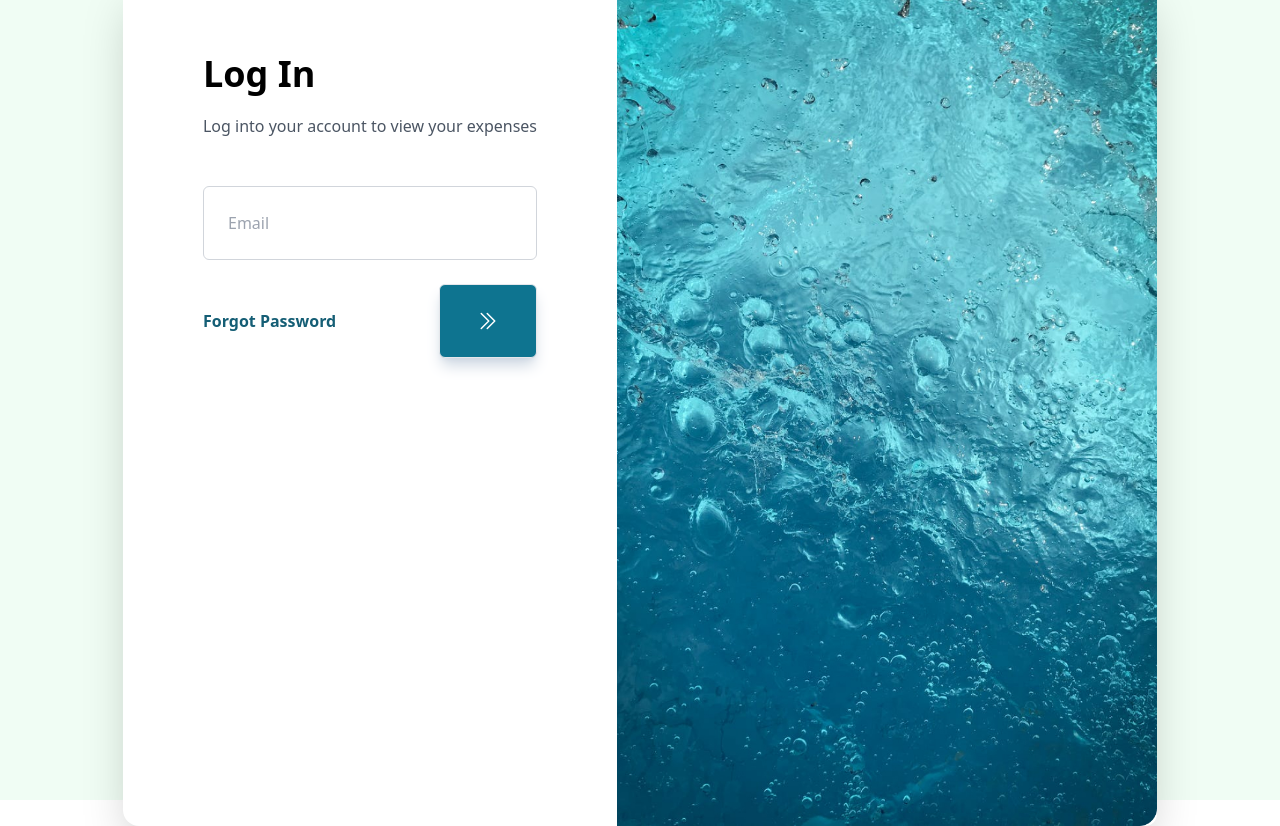
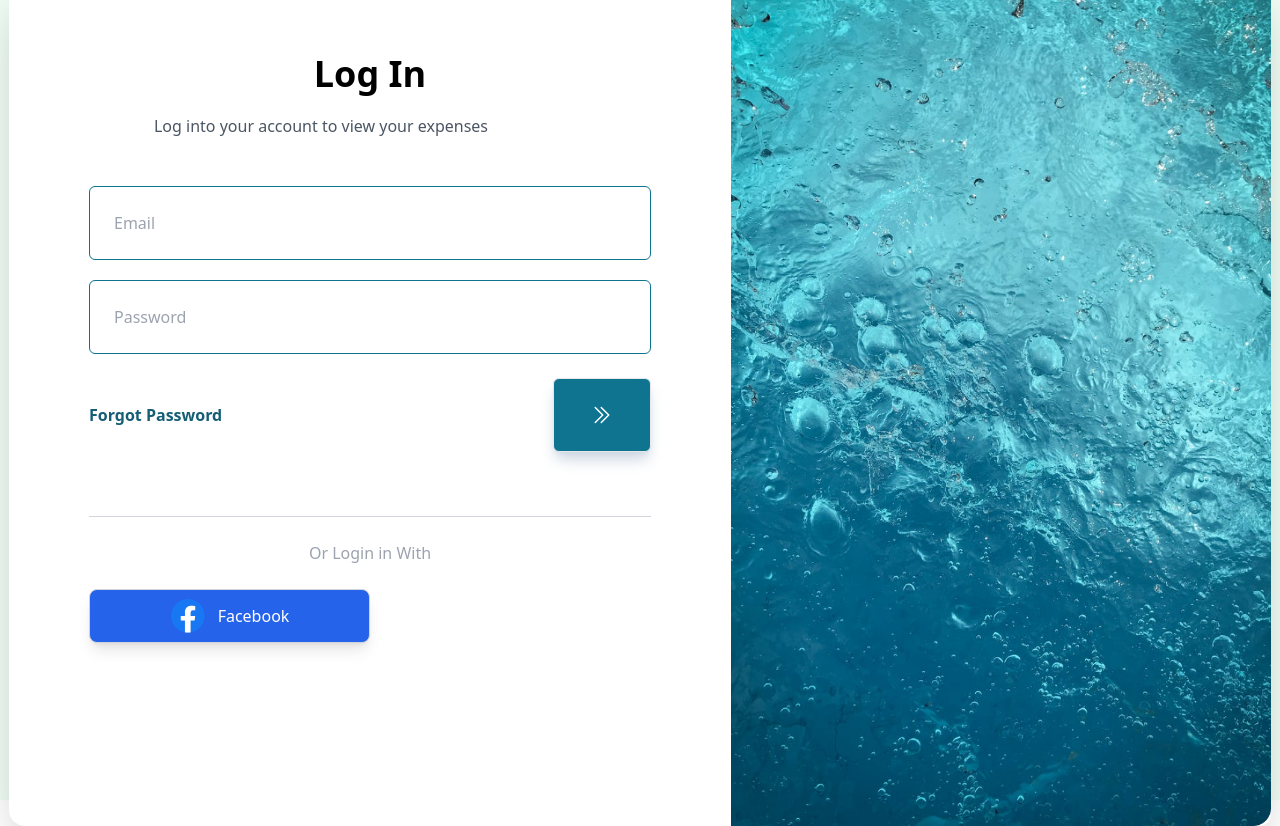
Before and after one commit to MiguelCamilo/Budget-Buddy-App, a React (Vite) app: page / in a window 1280 px wide. Built offline with nearby package versions, Linux system fonts and the light colour scheme.

Commit message:
Added bottom buttons

```diff
--- a/src/App.jsx
+++ b/src/App.jsx
@@ -7,9 +7,7 @@ function App() {
 		<div className="flex items-center justify-center h-screen w-screen bg-green-50">
       {/* card container */}
 			<div className="relative flex flex-col m-6 space-y-10 bg-white shadow-2xl rounded-2xl md:flex-row md:space-y-0 md:m-0">
-        {/* left side */}
         <LeftSide />
-        {/* right side */}
         <Image />
       </div>
 		</div>
--- a/src/components/LeftSide/LeftSide.jsx
+++ b/src/components/LeftSide/LeftSide.jsx
@@ -19,14 +19,19 @@ export default function LeftSide() {
 	return (
 		<div className="p-6 md:p-20">
 			{/* content */}
-			<h2 className="mb-5 text-4xl font-bold">Log In</h2>
-			<p className="max-w-sm mb-12 font-sans font-light text-gray-600">
+			<h2 className="mb-5 text-4xl font-bold text-center">Log In</h2>
+			<p className="max-w-sm mb-12 font-sans font-light text-gray-600 text-center ml-10">
 				Log into your account to view your expenses
 			</p>
 			<input
 				type="text"
-				className="w-full p-6 border border-gray-300 rounded-md placeholder:font-sans placeholder:font-light"
+				className="w-full p-6 border border-cyan-700 hover:border-cyan-500 rounded-md placeholder:font-sans placeholder:font-light"
 				placeholder="Email"
+			/>
+			<input
+				type="text"
+				className="w-full p-6 mt-5 border border-cyan-700 hover:border-cyan-500 rounded-md placeholder:font-sans placeholder:font-light"
+				placeholder="Password"
 			/>
 
 			{/* middle container */}
@@ -42,6 +47,20 @@ export default function LeftSide() {
 					<span>{arrow}</span>
 				</button>
 			</div>
+
+			{/* Border */}
+			<div className="mt-16 border-b border-gray-300"></div>
+
+			{/* Bottom Content */}
+			<p className="py-6 text-md font-light text-center text-gray-400">Or Login in With</p>
+
+			{/* bottom buttons container */}
+			<div className="flex flex-col space-x-0 space-y-6 md:flex-row md:space-x-4 md:space-y-0">
+				<button className="flex items-center justify-center py-2 space-x-3 border border-gray-300 rounded-lg shadow-lg hover:shadow-2xl hover:translate-y-0.5 duration-150 md:w-1/2 bg-blue-600 text-white">
+					<img src="/images/facebook.png" alt="" className="w-9"/>
+					<span className="font-thin">Facebook</span>
+				</button>
+			</div>
 		</div>
 	);
 }
--- a/src/components/RightSide/Image.jsx
+++ b/src/components/RightSide/Image.jsx
@@ -2,7 +2,7 @@ export default function Image() {
 	return (
 		<div>
 			<img
-				src="/public/images/image.jpg"
+				src="/images/image.jpg"
 				alt="image"
 				className="w-[540px] hidden md:block rounded-r-xl"
 			/>
```
Also changed, not shown: 1 other file (tests, documents, lock files or other folders).
